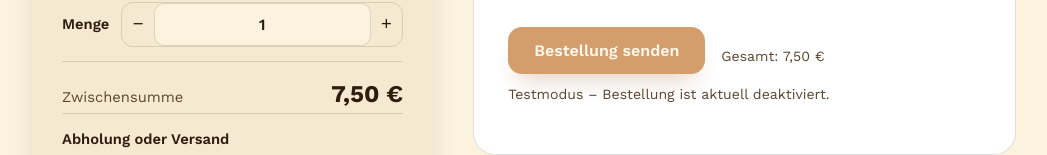
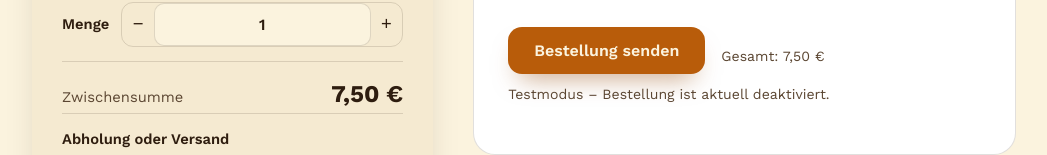
Before and after one commit to ViaAscensus/Mauri-Honig.de, a plain HTML site: page index-6.html in a window 1280 px wide. Shown: the part 1557-1712 px from the top of the page, without its empty margins (116-1163 px from the left). Drawn offline with nearby package versions, Linux system fonts and the light colour scheme.

Commit message:
Enable submit button for order submission

```diff
--- a/index-6.html
+++ b/index-6.html
@@ -588,7 +588,7 @@
         </fieldset>
 
         <div class="submit-row">
-          <button type="submit" class="btn btn-primary" disabled>Bestellung senden</button>
+          <button type="submit" class="btn btn-primary">Bestellung senden</button>
           <span class="price-note" id="submit-total">Gesamt: 7,50 €</span>
         </div>
         <p class="price-note" style="margin-top:10px;">Testmodus – Bestellung ist aktuell deaktiviert.</p>
```
